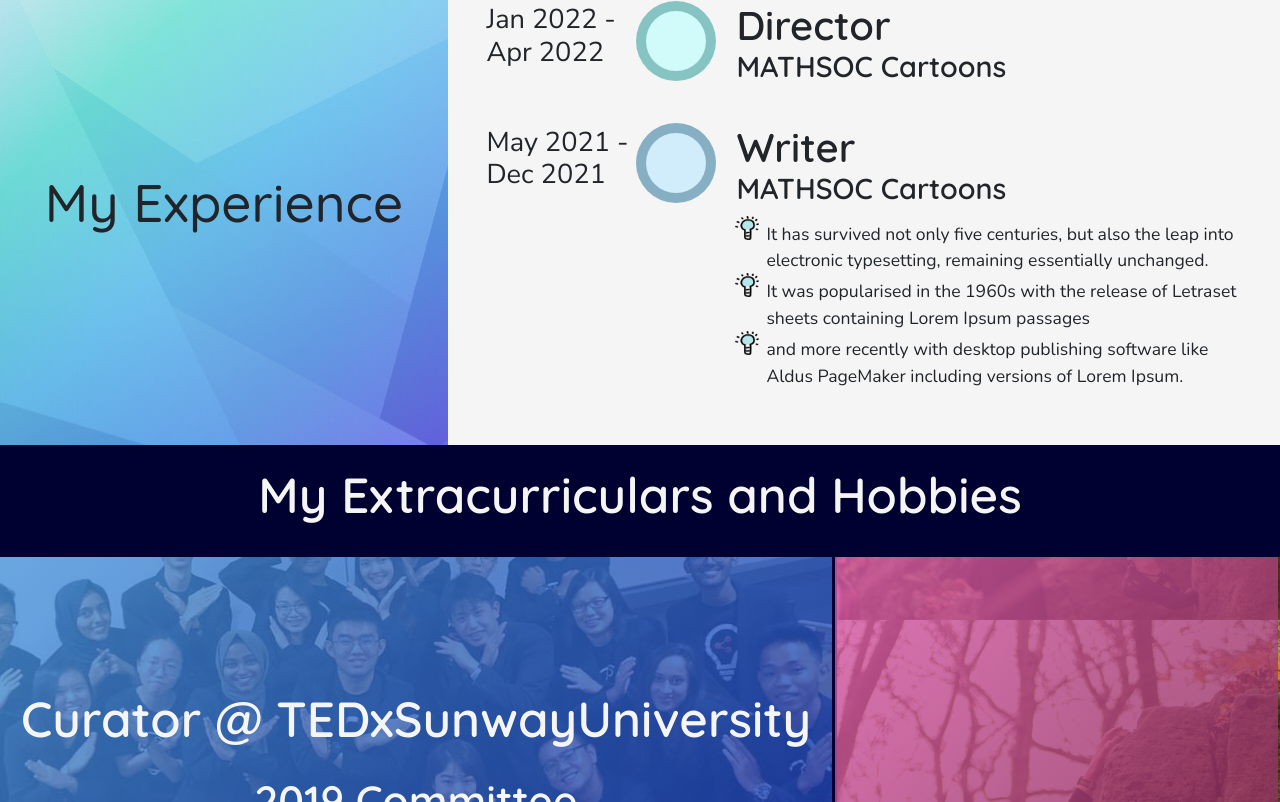
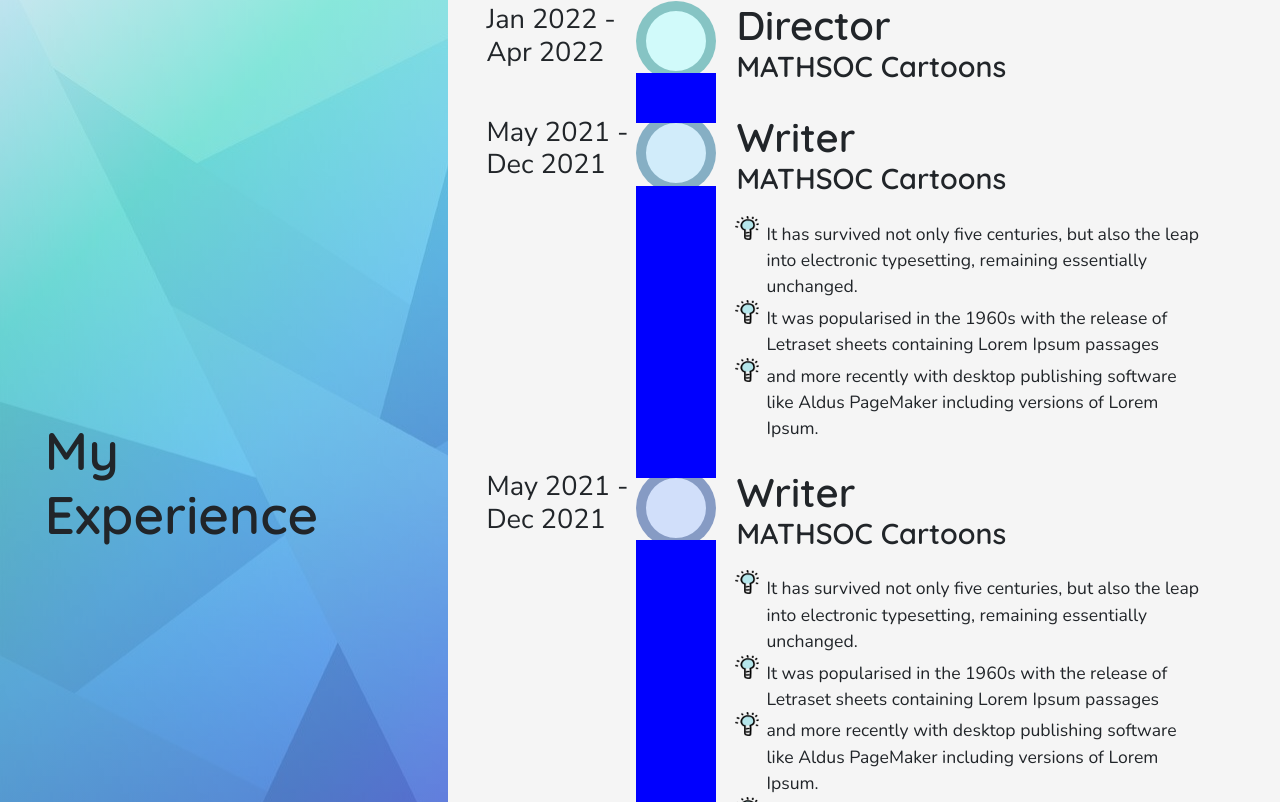
Before and after one commit to mcpenguin/the-arctic-blog, a React (Create React App) app: page / in a window 1280 px wide. Shown: the part 3658-4460 px from the top of the page. Built offline with nearby package versions, Linux system fonts and the light colour scheme.

Commit message:
started to implement "line"

```diff
--- a/src/components/ExperienceEducation/ExperienceEducation.js
+++ b/src/components/ExperienceEducation/ExperienceEducation.js
@@ -26,7 +26,6 @@ const Timeline = (props) => {
             color='hsla(180, 80%, 90%, 1)'
             subcolor='hsla(180, 40%, 40%, 0.5)'
         >
-
         </TimelineElement>
         <TimelineElement
             title='Writer'
@@ -37,6 +36,21 @@ const Timeline = (props) => {
         >
             <ul>
                 <li>It has survived not only five centuries, but also the leap into electronic typesetting, remaining essentially unchanged.</li>
+                <li>It was popularised in the 1960s with the release of Letraset sheets containing Lorem Ipsum passages</li>
+                <li>and more recently with desktop publishing software like Aldus PageMaker including versions of Lorem Ipsum.</li>
+            </ul>
+        </TimelineElement>
+        <TimelineElement
+            title='Writer'
+            subtitle='MATHSOC Cartoons'
+            date='May 2021 - Dec 2021'
+            color='hsla(220, 80%, 90%, 1)'
+            subcolor='hsla(220, 40%, 40%, 0.5)'
+        >
+            <ul>
+                <li>It has survived not only five centuries, but also the leap into electronic typesetting, remaining essentially unchanged.</li>
+                <li>It was popularised in the 1960s with the release of Letraset sheets containing Lorem Ipsum passages</li>
+                <li>and more recently with desktop publishing software like Aldus PageMaker including versions of Lorem Ipsum.</li>
                 <li>It was popularised in the 1960s with the release of Letraset sheets containing Lorem Ipsum passages</li>
                 <li>and more recently with desktop publishing software like Aldus PageMaker including versions of Lorem Ipsum.</li>
             </ul>
--- a/src/components/ExperienceEducation/ExperienceEducation.scss
+++ b/src/components/ExperienceEducation/ExperienceEducation.scss
@@ -21,6 +21,7 @@
         h2 {
             height: 100%;
             width: 80%;
+            font-weight: 800;
             @include center;
         }
 
--- a/src/components/ExperienceEducation/Timeline/TimelineElement.js
+++ b/src/components/ExperienceEducation/Timeline/TimelineElement.js
@@ -34,7 +34,10 @@ const TimelineElement = (props) => {
                 <h4>{props.subtitle}</h4>
             </div>
             <div className="body">
-                {props.children}
+                <div className="connect"></div>
+                <div className="content">
+                    {props.children}
+                </div>
             </div>
             {/* <div className="body">
                 {props.children}
--- a/src/components/ExperienceEducation/Timeline/TimelineElement.scss
+++ b/src/components/ExperienceEducation/Timeline/TimelineElement.scss
@@ -5,7 +5,7 @@
 .timeline-element {
     display: flex;
     flex-flow: row wrap;
-    padding-bottom: 30px;
+    margin-bottom: -70px;
 
     &:last-of-type {
         padding-bottom: 0;
@@ -20,6 +20,10 @@
 
     $color: var(--color);
     $subcolor: var(--subcolor);
+
+    // .date, .node, .desc {
+    //     margin-top: 50px;
+    // }
 
     .date {
         width: 150px;
@@ -89,13 +93,29 @@
     }
 
     .body {
+        order: 5;
+        padding: 10px 0 40px (150px);
         width: 100%;
-        order: 4;
-        padding: 10px 0 0 ($node-size + 170px);
 
-        @media (max-width: $tablet_width) {
-            width: 90%;
-            padding: 10px 0 0 ($small_node_size + 20px);
+        display: flex;
+
+        .connect {
+            width: $node_size;
+            background-color: blue;
+            height: auto;
+
+            position: relative;
+            top: -20px;
+        }
+
+        .content {
+            width: 80%;
+            padding: 10px 0 40px 20px;
+
+            @media (max-width: $tablet_width) {
+                width: 90%;
+                padding: 10px 0 0 ($small_node_size + 20px);
+            }
         }
     }
 }
```
